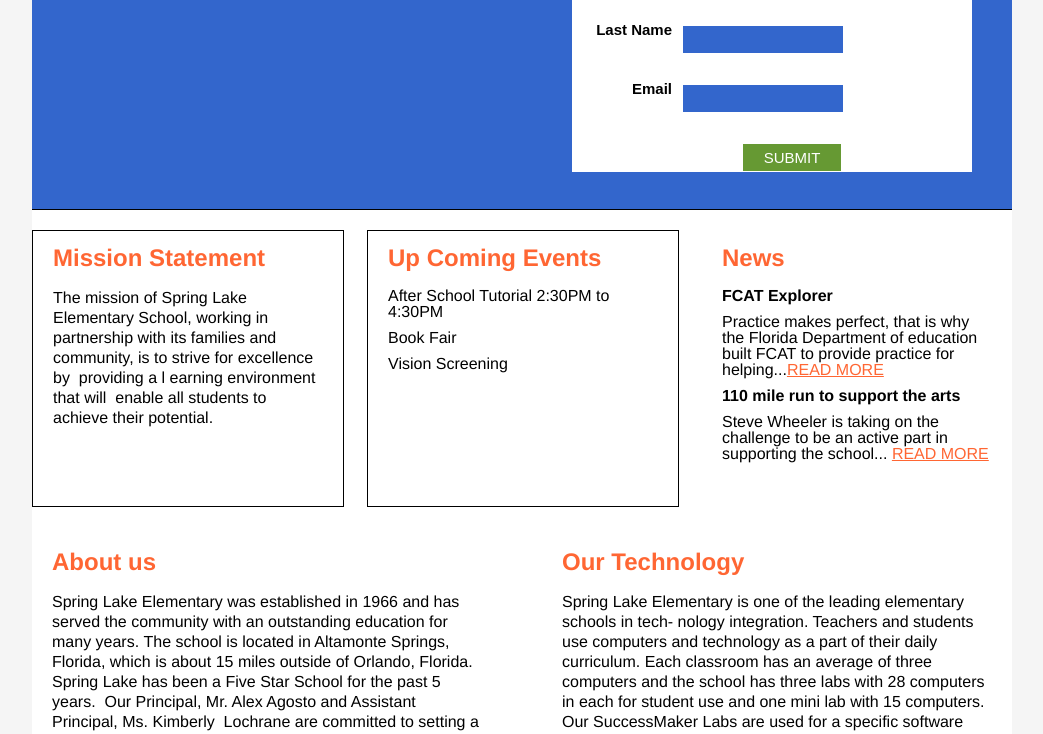
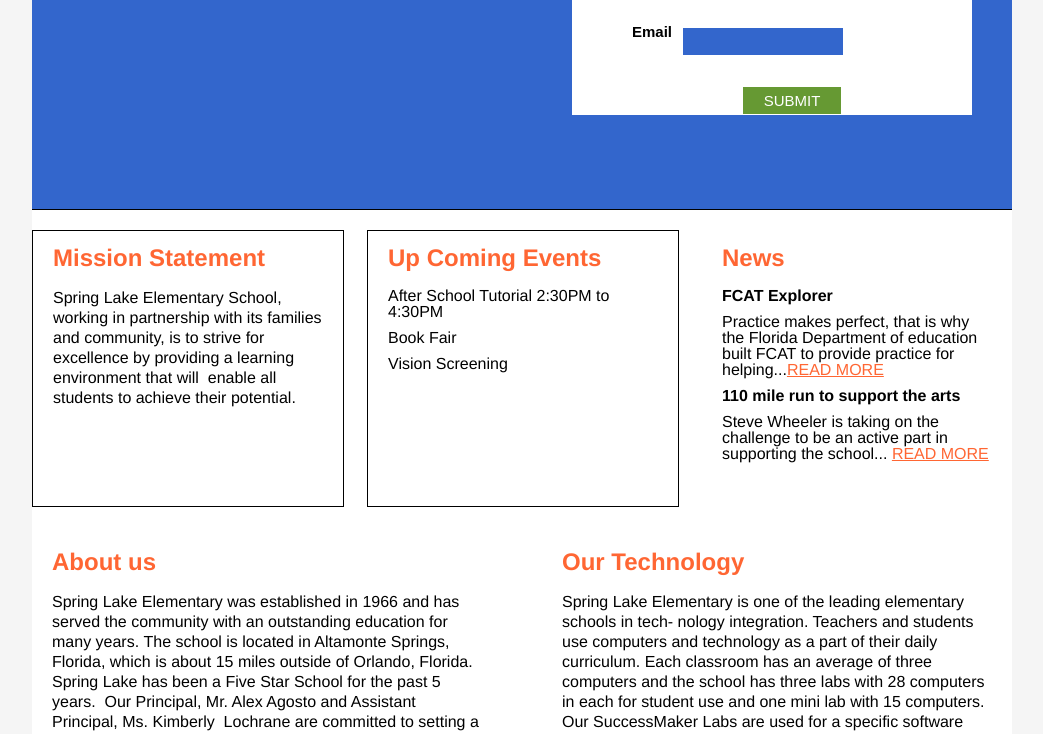
Before and after one commit to rgeiger/wsp, a plain HTML site: page index.html in a window 1280 px wide. Shown: the part 232-966 px from the top of the page, without its empty margins (118-1161 px from the left). Drawn offline with Linux system fonts and the light colour scheme.

Commit message:
updated code for cta

```diff
--- a/index.html
+++ b/index.html
@@ -34,8 +34,6 @@
 	<h2>Phone - (407) 746-1650 Email - info@domain.edu</h2>
 
 		<div id="form">
-			<h1>Sign up for our email newsletter.</h1>
-
 			<form method="get" action="mailto:example@example.com">
 
 				<div>
@@ -63,14 +61,10 @@
 <section id=sub_cta>
 	<article>
 		<h1>Mission Statement</h1>
-			<p>The mission of Spring Lake
-Elementary School, working in
-partnership with its families and
-community, is to strive for
-excellence by  providing a l
-earning environment that will
-enable all students to achieve
-their potential.
+			<p>Spring Lake Elementary School, working in
+            partnership with its families and community, is to strive for
+            excellence by providing a learning environment that will
+            enable all students to achieve their potential.
 			</p>
 	</article>
 
@@ -126,10 +120,10 @@ are used for a specific software program that allows students in Grades
 1-5  to practice math and reading skills aligned with the Next Generation
 Sunshine State Standards for their grade level. The production lab is used
 by  teachers when they have a  special project they are working on incorp-
-orating  technology such as: Webquests, Digital Storytelling, Podcasts,
+orating  technology such as: Web-quests, Digital Storytelling, Podcasts,
 Blogs, Online Research, Excel Spreadsheets, PowerPoint  projects, and
 virtual field trips.  In addition to desktop computers, we have Tungsten E2
-Hand-held computers, Epson BrightLinks, Promethean ActivBoard, Alpha-
+Hand-held computers, Epson BrightLinks, Promethean Activ-Board, Alpha-
 Smart NEOs, 4 wireless laptop computer labs and many other technological
 tools
 		</p>
```
